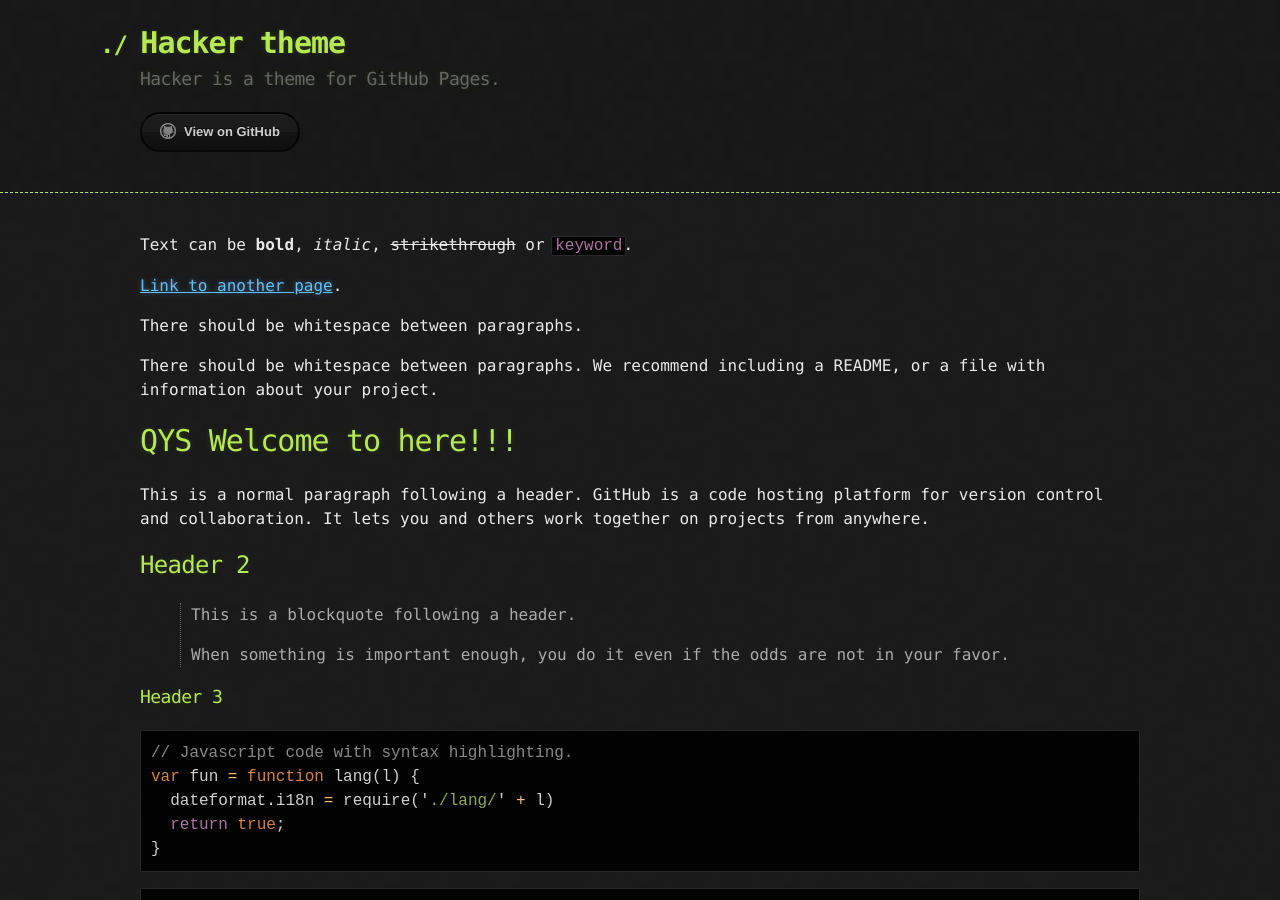
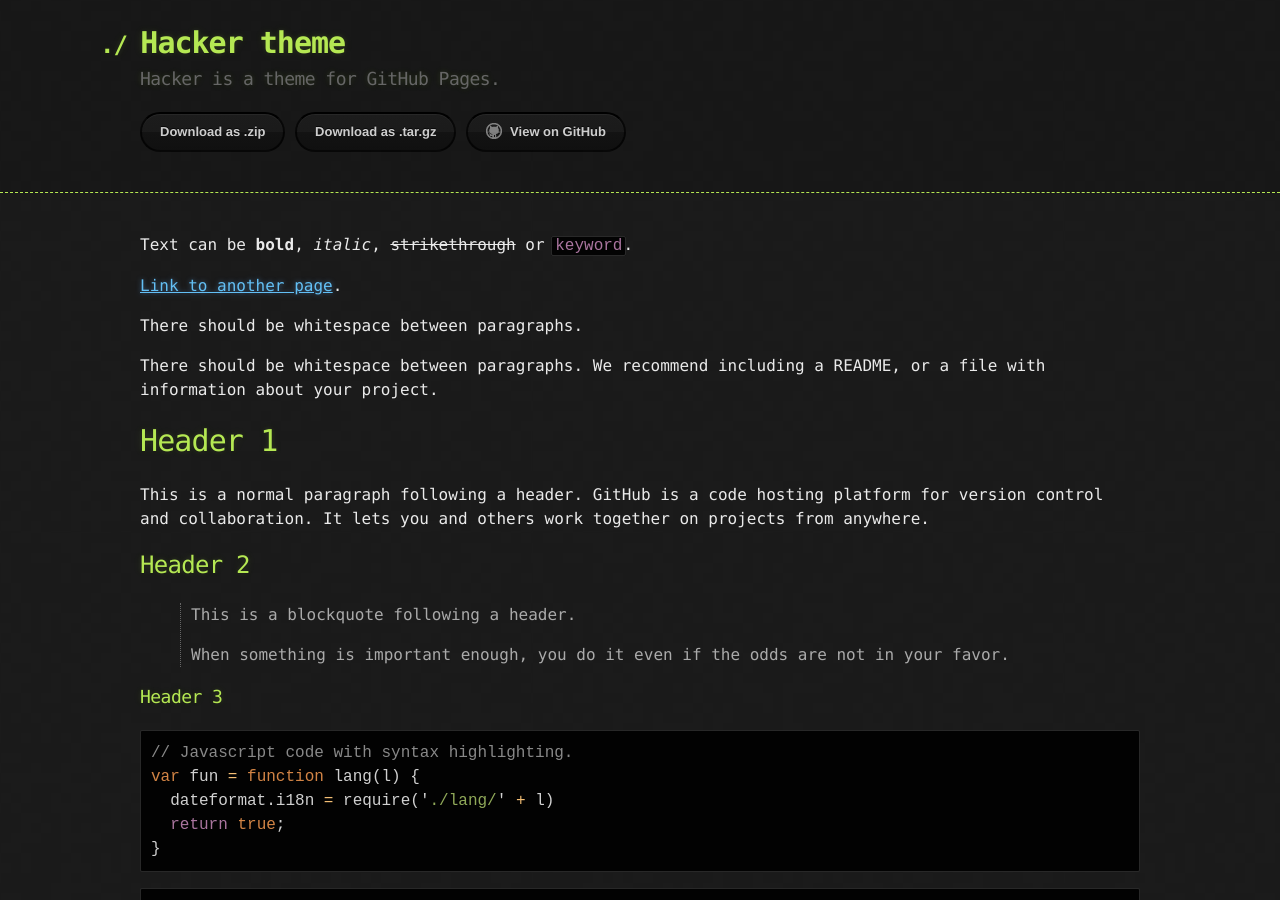
Before and after one commit to JupiterAndy/Sleepnow, a Jekyll site: the page built from index.md, in a window 1280 px wide and 900 px high. Built offline with Jekyll 4.4.1, drawn with Linux system fonts in a browser that asks for light colours.

Commit message:
update config

```diff
--- a/_config.yml
+++ b/_config.yml
@@ -1,5 +1,5 @@
 title: Hacker theme
 description: Hacker is a theme for GitHub Pages.
-show_downloads: false
+show_downloads: true
 google_analytics:
 theme: jekyll-theme-hacker
--- a/index.md
+++ b/index.md
@@ -10,7 +10,7 @@ There should be whitespace between paragraphs.
 
 There should be whitespace between paragraphs. We recommend including a README, or a file with information about your project.
 
-# QYS Welcome to here!!!
+# Header 1
 
 This is a normal paragraph following a header. GitHub is a code hosting platform for version control and collaboration. It lets you and others work together on projects from anywhere.
 
```
